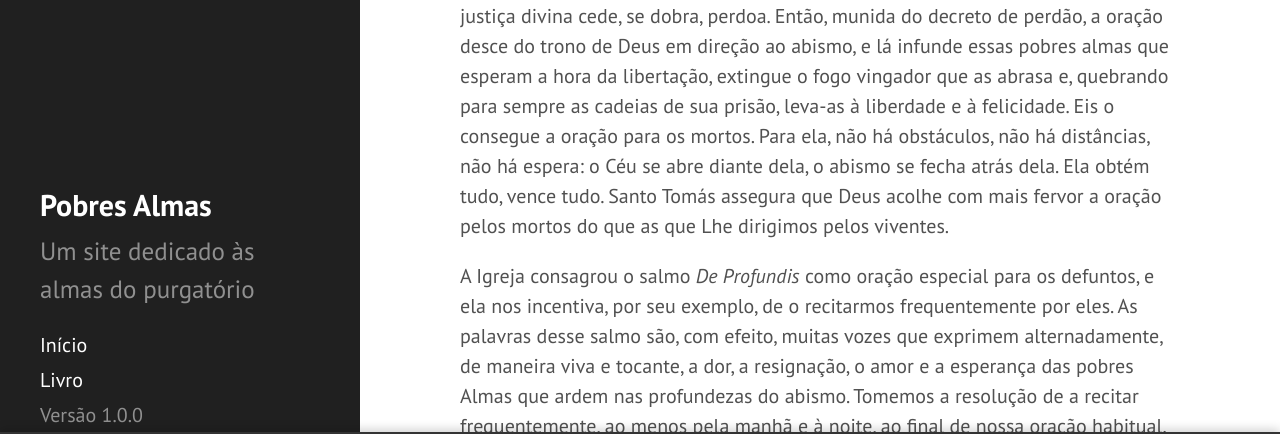
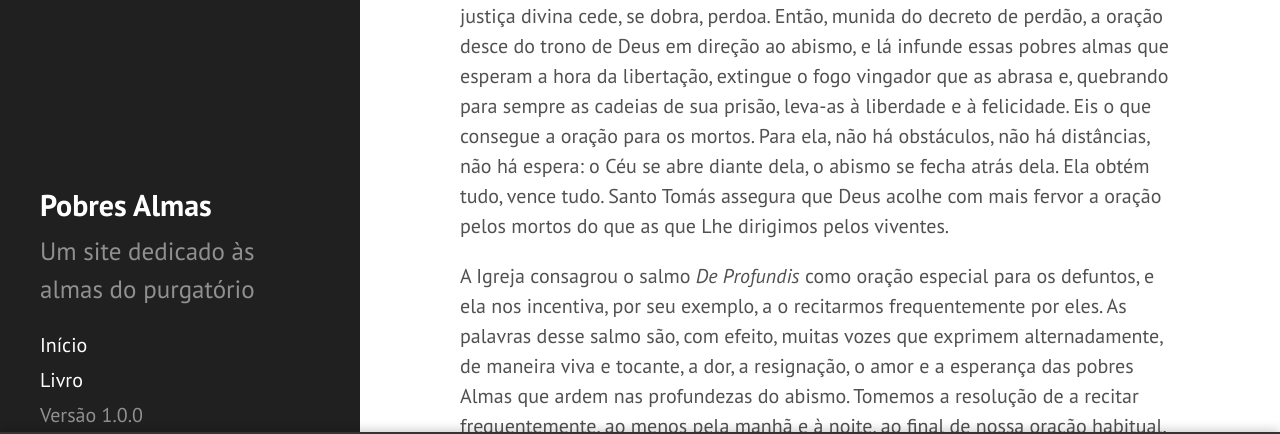
Before and after one commit to daniel-ufabc/poor-souls, a Jekyll site: the page built from _book/dia20.md, in a window 1280 px wide and 900 px high, scrolled down 837 px. Shown: the part 377-811 px from the top of the window. Built offline with Jekyll 4.4.1, drawn with Linux system fonts in a browser that asks for light colours; some of the changed text lies outside the part shown.

Commit message:
wip dia25

```diff
--- a/_book/dia20.md
+++ b/_book/dia20.md
@@ -18,9 +18,9 @@ Tomai pois a resolução, alma cristã, de não deixar passar um único dia sem
 
 ## A oração é um meio eficaz
 
-A oração é a chave de ouro que abre o Céu, diz Santo Agostinho, _oratio clavis est cœli_. Mais poderosa que todas as coisas, ela salta do coração do homem, se eleva sobre as asas dos anjos, sobe até o trono de Deus, vai direto ao Seu coração, toca-O, enternece-O, silencia a justiça, e deixa apenas o amor falar. Vencido pela oração, a justiça divina cede, se dobra, perdoa. Então, munida do decreto de perdão, a oração desce do trono de Deus em direção ao abismo, e lá infunde essas pobres almas que esperam a hora da libertação, extingue o fogo vingador que as abrasa e, quebrando para sempre as cadeias de sua prisão, leva-as à liberdade e à felicidade. Eis o consegue a oração para os mortos. Para ela, não há obstáculos, não há distâncias, não há espera: o Céu se abre diante dela, o abismo se fecha atrás dela. Ela obtém tudo, vence tudo. Santo Tomás assegura que Deus acolhe com mais fervor a oração pelos mortos do que as que Lhe dirigimos pelos viventes.
+A oração é a chave de ouro que abre o Céu, diz Santo Agostinho, _oratio clavis est cœli_. Mais poderosa que todas as coisas, ela salta do coração do homem, se eleva sobre as asas dos anjos, sobe até o trono de Deus, vai direto ao Seu coração, toca-O, enternece-O, silencia a justiça, e deixa apenas o amor falar. Vencido pela oração, a justiça divina cede, se dobra, perdoa. Então, munida do decreto de perdão, a oração desce do trono de Deus em direção ao abismo, e lá infunde essas pobres almas que esperam a hora da libertação, extingue o fogo vingador que as abrasa e, quebrando para sempre as cadeias de sua prisão, leva-as à liberdade e à felicidade. Eis o que consegue a oração para os mortos. Para ela, não há obstáculos, não há distâncias, não há espera: o Céu se abre diante dela, o abismo se fecha atrás dela. Ela obtém tudo, vence tudo. Santo Tomás assegura que Deus acolhe com mais fervor a oração pelos mortos do que as que Lhe dirigimos pelos viventes.
 
-A Igreja consagrou o salmo _De Profundis_ como oração especial para os defuntos, e ela nos incentiva, por seu exemplo, de o recitarmos frequentemente por eles. As palavras desse salmo são, com efeito, muitas  vozes que exprimem alternadamente, de maneira viva e tocante, a dor, a resignação, o amor e a esperança das pobres Almas que ardem nas profundezas do abismo. Tomemos a resolução de a recitar frequentemente, ao menos pela manhã e à noite, ao final de nossa oração habitual.
+A Igreja consagrou o salmo _De Profundis_ como oração especial para os defuntos, e ela nos incentiva, por seu exemplo, a o recitarmos frequentemente por eles. As palavras desse salmo são, com efeito, muitas  vozes que exprimem alternadamente, de maneira viva e tocante, a dor, a resignação, o amor e a esperança das pobres Almas que ardem nas profundezas do abismo. Tomemos a resolução de a recitar frequentemente, ao menos pela manhã e à noite, ao final de nossa oração habitual.
 
 
 ## Exemplo
```
Also changed, not shown: _book/dia25.md (added, +17 -0 lines).
